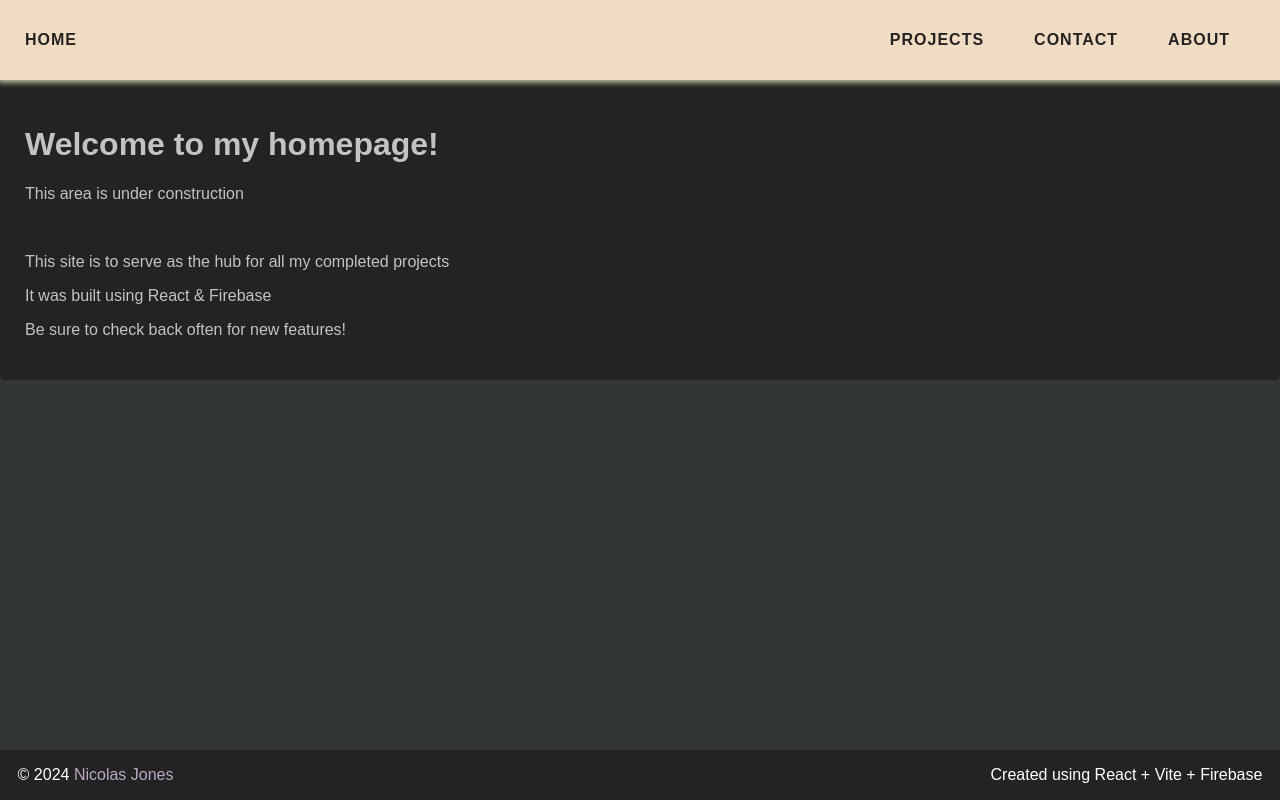
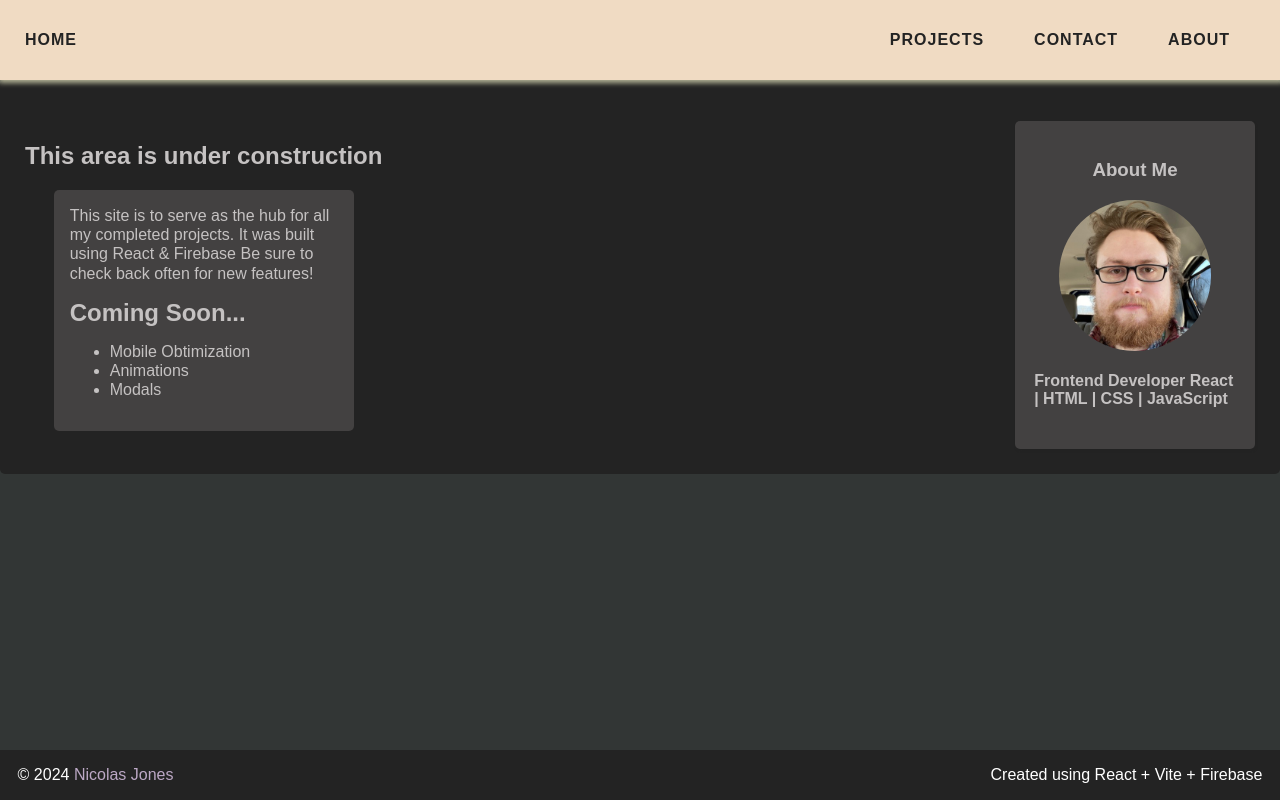
Before and after one commit to JonesInForCode/loafer-portfolio, a React (Vite) app: page / in a window 1280 px wide. Built offline with nearby package versions, Linux system fonts and the light colour scheme; no server answers.

Commit message:
style changes

```diff
--- a/firebaseConfig.js
+++ b/firebaseConfig.js
@@ -2,7 +2,7 @@ import { initializeApp } from "firebase/app";
 import { getFirestore } from "firebase/firestore";
 
 const firebaseConfig = {
-  apiKey: "AIzaSyDbDOEjx--5Wdsrlp7HnaSTV1rYo5TeAlo",
+  apiKey: import.meta.env.VITE_API_KEY,
   authDomain: "loafer-portfolio.firebaseapp.com",
   projectId: "loafer-portfolio",
   storageBucket: "loafer-portfolio.appspot.com",
--- /dev/null
+++ b/src/components/AboutSniplet.jsx
@@ -0,0 +1,17 @@
+import { Fragment } from "react";
+import styles from "../pages/Pages.module.css";
+const AboutSniplet = () => {
+  return (
+    <Fragment>
+      <h3>About Me</h3>
+      <img
+        className={styles.avatar}
+        src="src\assets\1582828948459.jpg"
+        alt="an image of Nick Jones"
+      />
+      <h4>Frontend Developer React | HTML | CSS | JavaScript</h4>
+    </Fragment>
+  );
+};
+
+export default AboutSniplet;
--- a/src/pages/Contact.jsx
+++ b/src/pages/Contact.jsx
@@ -14,7 +14,7 @@ export default function Contact() {
               themightyloafer.self098@passinbox.com
             </a>
           </li>
-          <li>Github</li>
+          <li><a href="https://www.linkedin.com/in/nicolas-jones-0930b6177/">Github</a></li>
           <li>Dev.to</li>
         </ul>
       </section>
--- a/src/pages/Home.jsx
+++ b/src/pages/Home.jsx
@@ -1,15 +1,33 @@
 import React from "react";
-import styles from "./Pages.module.css"
+import styles from "./Pages.module.css";
+import AboutSniplet from "../components/AboutSniplet";
 
 export default function Home() {
   return (
     <div className={styles.homeCardMain}>
-      <h1 className={styles.homeCardMainHeader}>Welcome to my homepage!</h1>
-      <p>This area is under construction</p>
-      <br />
-      <p>This site is to serve as the hub for all my completed projects</p>
-      <p>It was built using React & Firebase</p>
-      <p>Be sure to check back often for new features!</p>
+      <section>
+        <h2>This area is under construction</h2>
+        <section className={styles.homeArticle}>
+          <article>
+            This site is to serve as the hub for all my completed projects. It
+            was built using React & Firebase Be sure to check back often for new
+            features!
+          </article>
+          <section>
+            <h2>Coming Soon...</h2>
+            <article>
+              <ul>
+                <li>Mobile Obtimization</li>
+                <li>Animations</li>
+                <li>Modals</li>
+              </ul>
+            </article>
+          </section>
+        </section>
+      </section>
+      <section className={styles.aboutSnip}>
+        <AboutSniplet />
+      </section>
     </div>
   );
 }
--- a/src/pages/Pages.module.css
+++ b/src/pages/Pages.module.css
@@ -32,8 +32,43 @@ h6 {
 }
 /* Home Page */
 .homeCardMain {
+    display: flex;
+    justify-content: center;
+    align-items: center;
     background-color: #232323;
     color: #c5c2c2;
     border-radius: 5px;
     padding: 25px;
 }
+.homeArticle {
+  max-width: 300px;
+  line-height: 1.2em;
+  margin: 0 auto;
+  background-color: #434141;
+  border-radius: 5px;
+  padding: 1rem;
+}
+
+/* About Sniplet */
+.aboutSnip {
+  background-color: #434141;
+  box-shadow: 1px 2px 2px #232323;
+  width: 15rem;
+  display: flex;
+  flex-direction: column;
+  align-items: center;
+  margin: 1rem 0 0 auto ;
+  padding: 1.2em;
+  border-radius: 5px;
+}
+
+.aboutSnip > h3 {
+  text-align: center;
+}
+
+/* Avatar */
+.avatar {
+  border-radius: 50%;
+  width: 75%;
+
+}
```
Also changed, not shown: src/assets/1582828948459.jpg (added).
